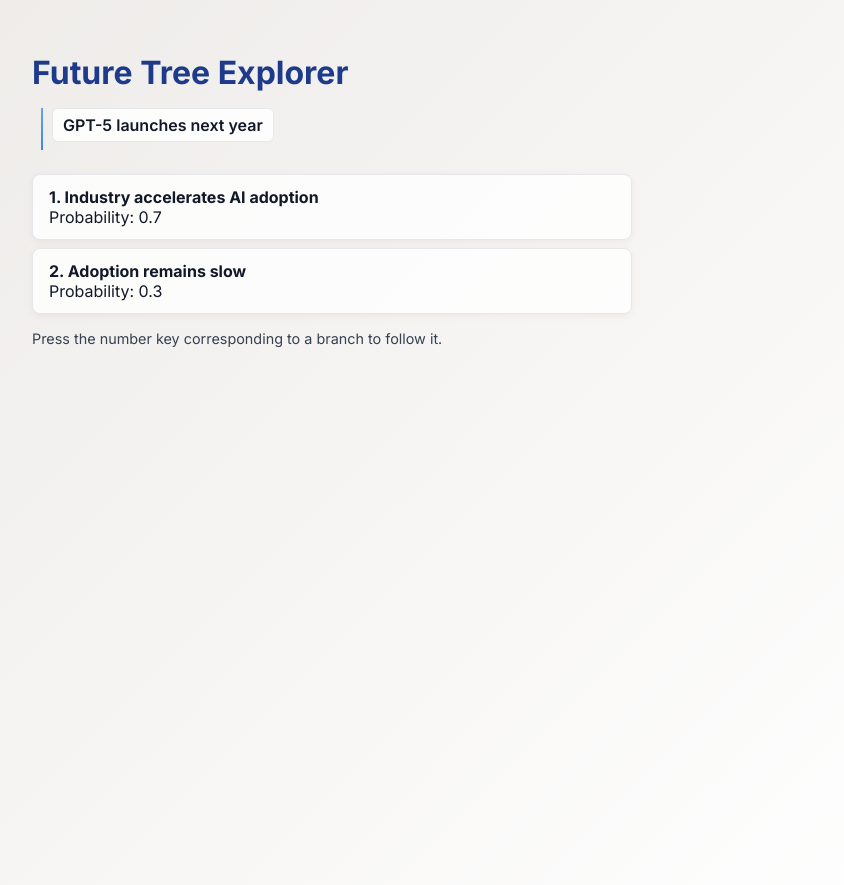
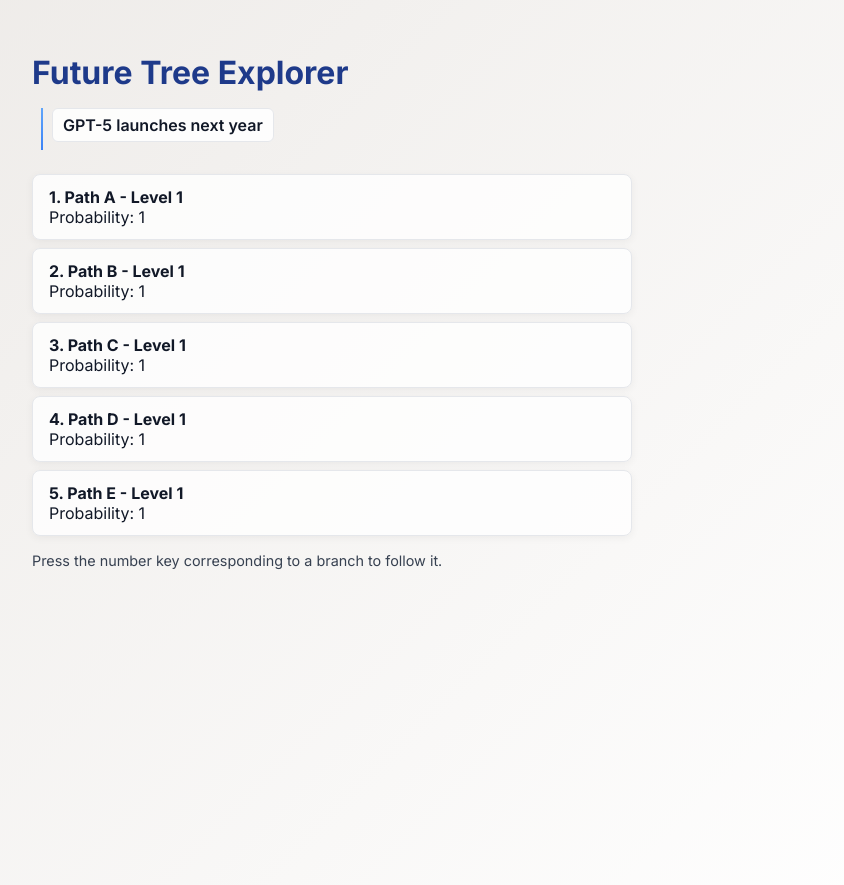
Before and after one commit to rousseaukazi/precog, a Next.js app: page / in a window 1280 px wide. Shown: the whole page, without its empty margins (308-1152 px from the left). Built offline with nearby package versions, Linux system fonts and the light colour scheme.

Commit message:
feat: add five deep paths

```diff
--- a/src/data/fakeTree.ts
+++ b/src/data/fakeTree.ts
@@ -5,68 +5,41 @@
   children?: TreeNode[];
 }
 
+// Utility to build a single linear path of `depth` nodes. Each node only has
+// one child so traversal is instantaneous.
+function buildPath(prefix: string, depth: number): TreeNode {
+  const root: TreeNode = {
+    id: `${prefix}-1`,
+    text: `Path ${prefix} - Level 1`,
+    probability: 1,
+    children: []
+  };
+  let current = root;
+  for (let i = 2; i <= depth; i++) {
+    const next: TreeNode = {
+      id: `${prefix}-${i}`,
+      text: `Path ${prefix} - Level ${i}`,
+      probability: 1,
+      children: []
+    };
+    current.children = [next];
+    current = next;
+  }
+  // Last node should not have children to signal the end of the path.
+  delete current.children;
+  return root;
+}
+
+// Five hard coded paths, each 25 levels deep.
 export const fakeTree: TreeNode = {
   id: 'root',
   text: 'GPT-5 launches next year',
   probability: 1,
   children: [
-    {
-      id: 'industry',
-      text: 'Industry accelerates AI adoption',
-      probability: 0.7,
-      children: [
-        {
-          id: 'regulation',
-          text: 'Governments impose new regulations',
-          probability: 0.5,
-          children: [
-            {
-              id: 'compliance',
-              text: 'Companies invest heavily in compliance',
-              probability: 0.6,
-            },
-            {
-              id: 'loopholes',
-              text: 'Companies seek loopholes',
-              probability: 0.4,
-            }
-          ]
-        },
-        {
-          id: 'noRegulation',
-          text: 'Minimal regulation is enacted',
-          probability: 0.5,
-          children: [
-            {
-              id: 'boom',
-              text: 'Rapid market expansion',
-              probability: 0.8,
-            },
-            {
-              id: 'backlash',
-              text: 'Public backlash against AI',
-              probability: 0.2,
-            }
-          ]
-        }
-      ]
-    },
-    {
-      id: 'slowAdoption',
-      text: 'Adoption remains slow',
-      probability: 0.3,
-      children: [
-        {
-          id: 'researchFocus',
-          text: 'Research continues but commercialization lags',
-          probability: 0.6,
-        },
-        {
-          id: 'stagnation',
-          text: 'Overall stagnation in AI progress',
-          probability: 0.4,
-        }
-      ]
-    }
+    buildPath('A', 25),
+    buildPath('B', 25),
+    buildPath('C', 25),
+    buildPath('D', 25),
+    buildPath('E', 25)
   ]
 };
```
Also changed, not shown: 1 other file (tests, documents, lock files or other folders).
